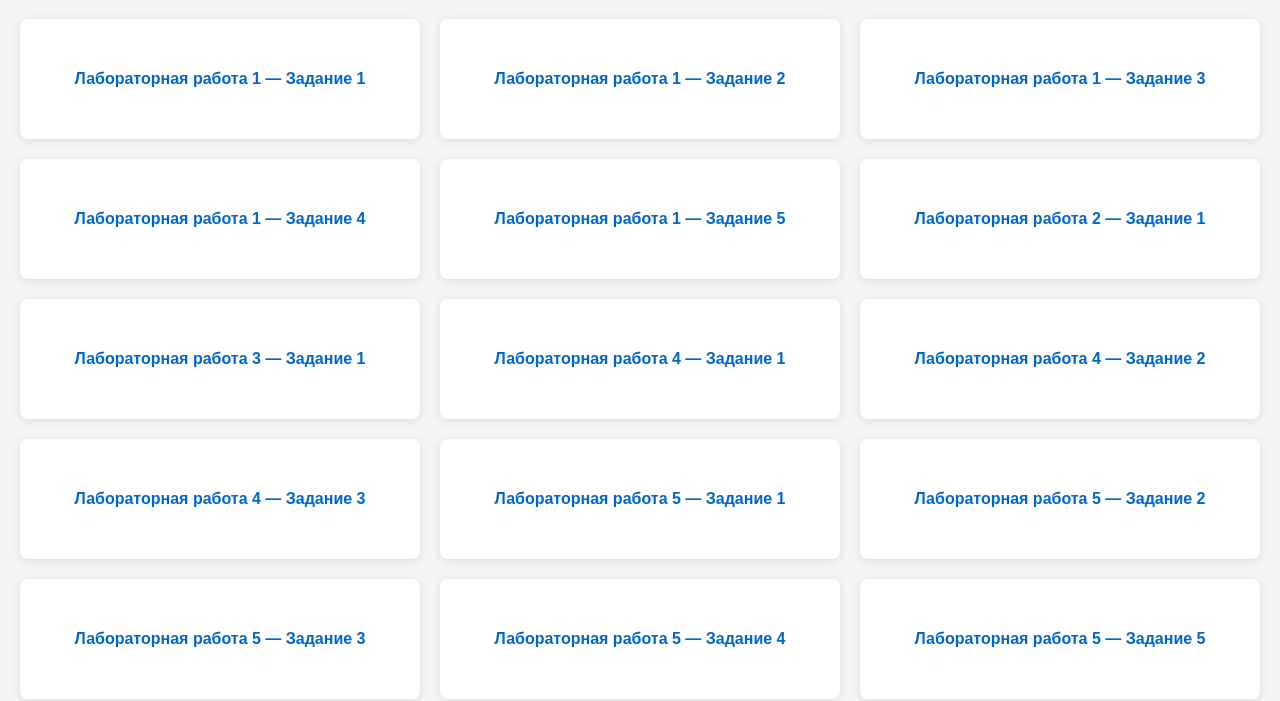
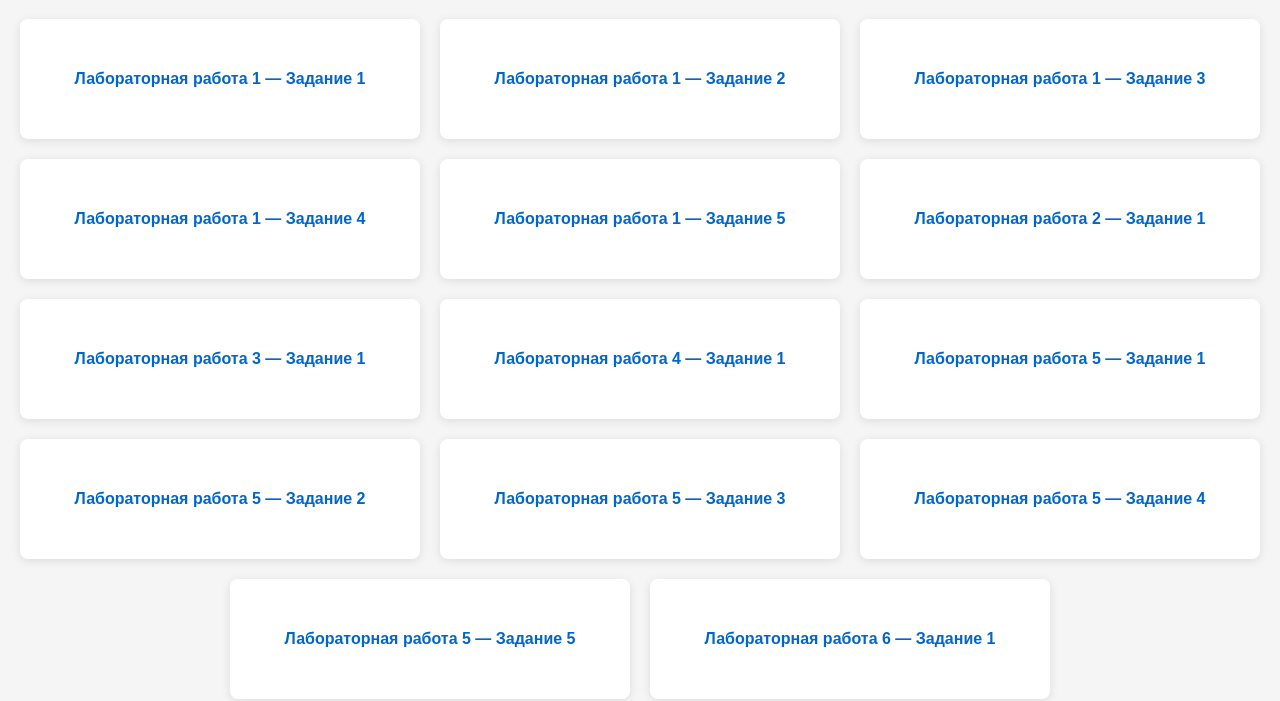
Before and after one commit to Kaka-byaka05/javascript, a plain HTML site: page index.html in a window 1280 px wide. Shown: the part 99-800 px from the top of the page. Drawn offline with Linux system fonts and the light colour scheme.

Commit message:
Update index.html

```diff
--- a/index.html
+++ b/index.html
@@ -111,12 +111,6 @@
     <article class="lab-card">
       <a href="lab4/lab4_1.html">Лабораторная работа 4 — Задание 1</a>
     </article>
-    <article class="lab-card">
-      <a href="lab4/lab4_2.html">Лабораторная работа 4 — Задание 2</a>
-    </article>
-    <article class="lab-card">
-      <a href="lab4/lab4_3.html">Лабораторная работа 4 — Задание 3</a>
-    </article>
 
     <!-- Лабораторная работа 5 -->
     <article class="lab-card">
```
